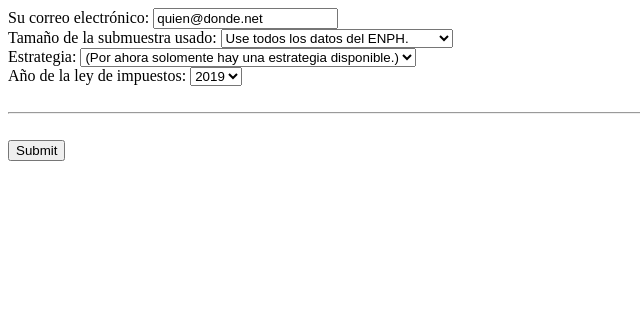
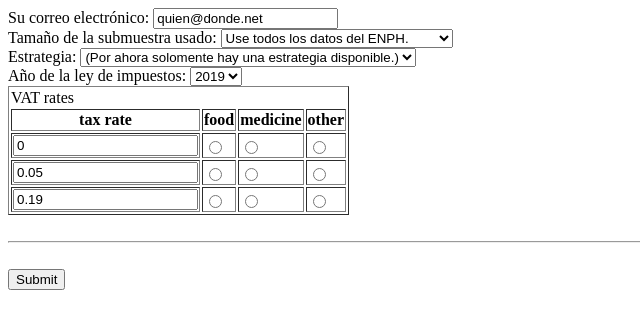
Before and after one commit to ofiscal/tax.co.web, a Django app: template django/run_make/templates/run_make/manual_tax_tables.html in a window 1280 px wide. Shown: the top 329 px of the page, without its empty margins (0-640 px from the left). Run offline with Django 3.2, Linux system fonts and the light colour scheme; the template is opened without the code that fills it: values that come from a table or form of the project are taken from there, others are empty; parts of the project's set-up code (start-up, migrations or seed data) failed here and were passed over.

Commit message:
Add VAT UI code to manual_ingest.html.
  Copied from `radio_table_generated.html`.

```diff
--- a/django/run_make/templates/run_make/manual_tax_tables.html
+++ b/django/run_make/templates/run_make/manual_tax_tables.html
@@ -31,6 +31,18 @@ There are also some elements called `tax_name + " table"`,
     if (value != null) {input . value = value; }
     else               {input . value = 0; };
     return cell;
+  }
+
+  function radioCell ( name, value ) {
+    let cell = document . createElement ( "td" )
+    let input = document . createElement ( "input" )
+    cell . appendChild ( input );
+    input . name = name // What it determines.
+                        // PITFALL: Radio buttons with the same name
+                        // are mutually exclusive alternatives.
+    input . value = value // What it would mean if checked.
+    input . type = "radio"
+    return cell
   }
 
   // Returns a table cell containing `name` as static text.
@@ -137,6 +149,55 @@ There are also some elements called `tax_name + " table"`,
       function () {
         insertRow_marginalRate ( tax_table, tax_name ) } ) }
 
+
+  // // // //
+  // // // // VAT
+  // // // //
+
+  // TODO: Delete once these are ingested from Django.
+  consumables = ["food", "medicine", "other"]
+
+  function insertRow_VATHeader ( table ) {
+    // Modifies `table`. Returns nothing.
+    var row   = document . createElement ( "tr" );
+    table . appendChild ( row );
+    row . appendChild ( headingCell ( "tax rate" ) )
+    for (let c in consumables) {
+      row . appendChild ( headingCell ( consumables[c] ) )
+    }
+  }
+
+  function insertRow_VATRates (
+      table,
+      rate_group_number,
+      rate ) {
+    // Modifies `table`. Returns nothing.
+    var row   = document . createElement ( "tr" );
+    table . appendChild ( row );
+    row . appendChild (
+      numericInputCell (
+        "VAT, rate, " + rate_group_number.toString(),
+        rate ) )
+    for (let c in consumables) {
+      row . appendChild (
+        radioCell ( "VAT, consumable, " + consumables[c],
+                    rate_group_number ) )
+    }
+  }
+
+  function insertTable_VAT () {
+    let hostForm = document . getElementById ( "User input" )
+    let table = document . createElement ( "table" )
+    hostForm . appendChild ( table )
+    table . createCaption ()
+    table . innerHTML = "VAT rates"
+    table . border = "1";
+    insertRow_VATHeader ( table )
+    insertRow_VATRates ( table, 0, 0 )
+    insertRow_VATRates ( table, 1, 0.05 )
+    insertRow_VATRates ( table, 2, 0.19 )
+  }
+
 </script>
 
 <form id = "User input"
@@ -168,8 +229,10 @@ There are also some elements called `tax_name + " table"`,
       insertTableAndContext_incomeTax ( tax_name, tax_rates )
     {% endfor %}
 
+    insertTable_VAT ()
 
   </script>
+
 
   <br>
   <hr>
```
